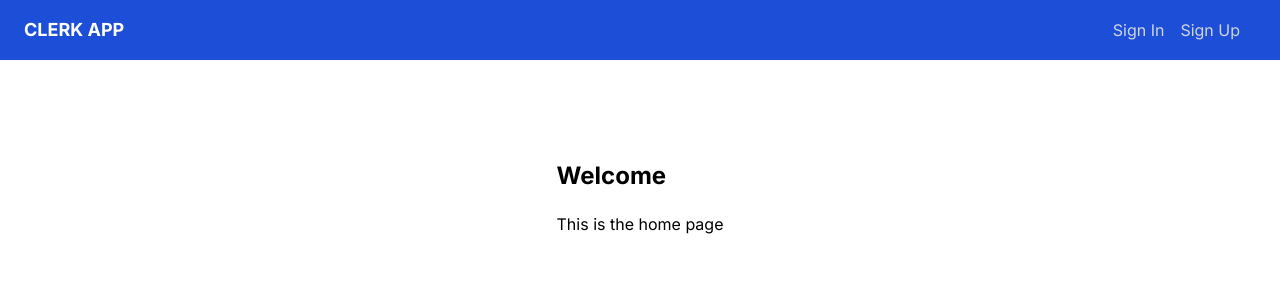
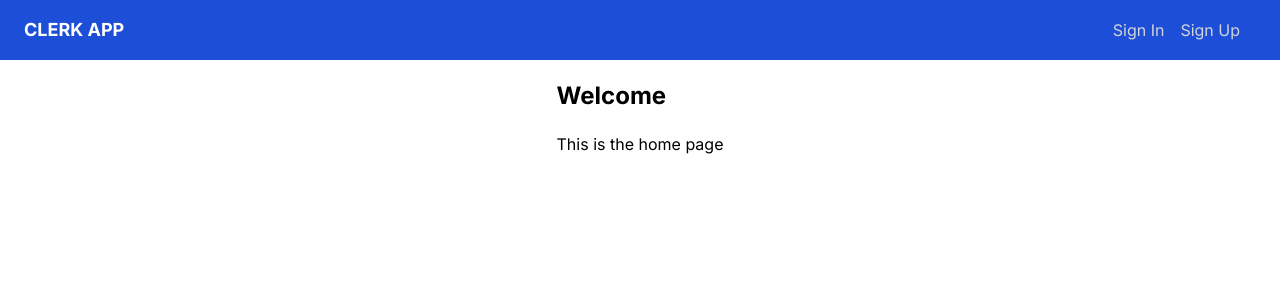
Before and after one commit to mdtrunzo/clerk-auth, a Next.js app: page / in a window 1280 px wide. Shown: the top 300 px of the page. Built offline with nearby package versions, Linux system fonts and the light colour scheme; no server answers.

Commit message:
margin top

```diff
--- a/app/layout.jsx
+++ b/app/layout.jsx
@@ -23,7 +23,7 @@ export default function RootLayout({ children }) {
           <Header />
           <main className="container mx-auto">
             <div className="flex justify-center min-h-screen">
-              <div className="mt-20">{children}</div>
+              <div className="mt-30">{children}</div>
             </div>
           </main>
         </body>
```
